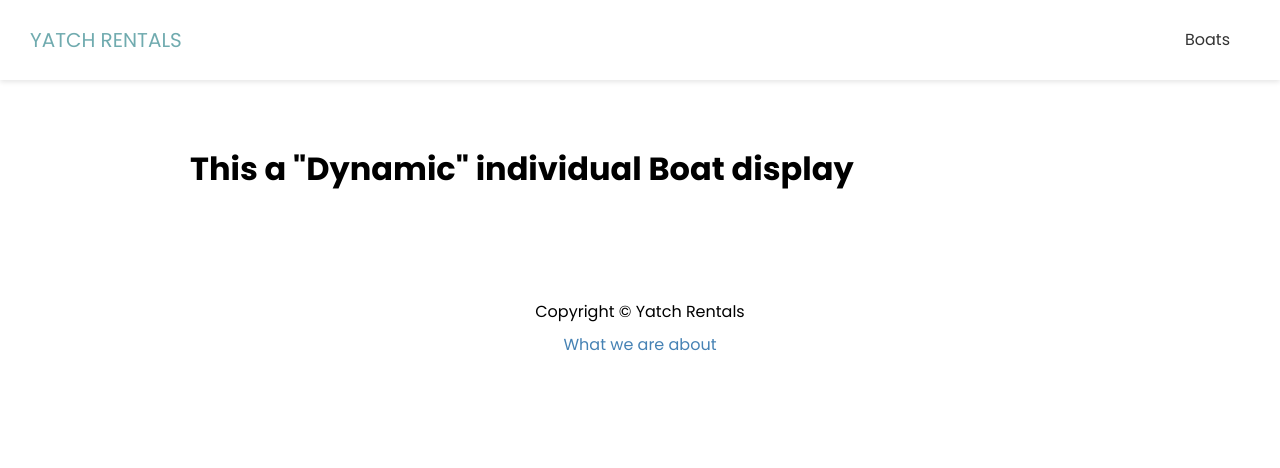
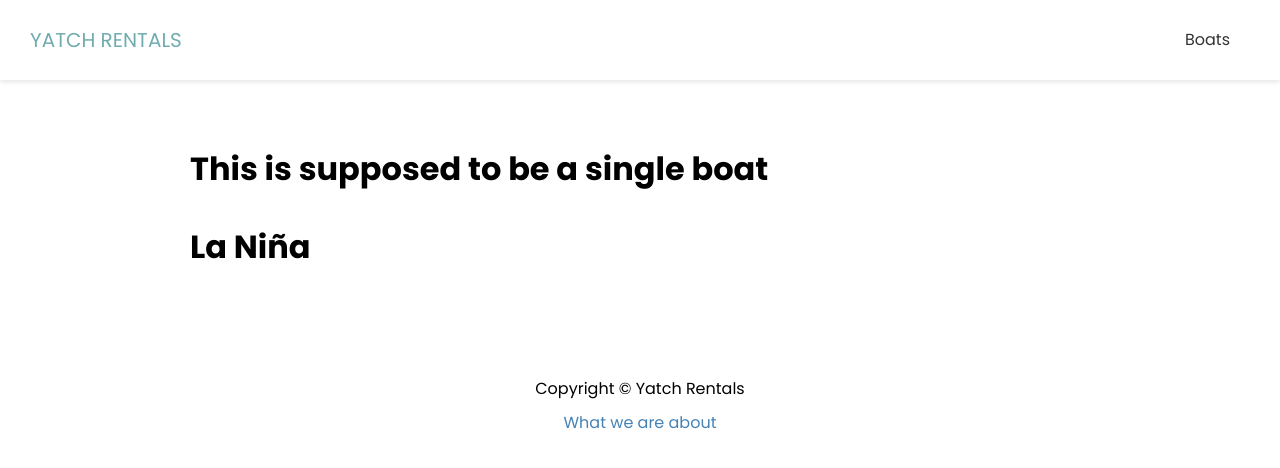
Before and after one commit to blksmth1725/Yatch_Rentals, a Next.js app in the folder yatch_rentals_frontend/: page /boats/Azimut-Atlantis in a window 1280 px wide. Shown: the top 468 px of the page. Built offline with nearby package versions, Linux system fonts and the light colour scheme; no server answers.

Commit message:
Dealing with getServerSideProps issue

```diff
--- a/yatch_rentals_frontend/components/BoatItem.js
+++ b/yatch_rentals_frontend/components/BoatItem.js
@@ -3,7 +3,6 @@ import Image from "next/image";
 import styles from "@/styles/BoatItem.module.css";
 
 export default function BoatItem({ boat }) {
-  console.log(boat.image);
   return (
     <div className={styles.boat}>
       <div className={styles.img}>
--- a/yatch_rentals_frontend/pages/boats/[slug].js
+++ b/yatch_rentals_frontend/pages/boats/[slug].js
@@ -1,9 +1,22 @@
 import Layout from "@/components/Layout";
+import { API_URL } from "@/config/index";
 
-export default function Boat() {
+export default function Boat({ boat }) {
   return (
     <Layout>
-      <h1>This a "Dynamic" individual Boat display</h1>
+      <h1>This is supposed to be a single boat</h1>
+      <h1>{boat.name}</h1>
     </Layout>
   );
 }
+
+export async function getServerSideProps({ query: { slug } }) {
+  const res = await fetch(`${API_URL}/api/boats/${slug}`);
+
+  const boats = await res.json();
+  return {
+    props: {
+      boat: boats[0],
+    },
+  };
+}
--- a/yatch_rentals_frontend/pages/boats/index.js
+++ b/yatch_rentals_frontend/pages/boats/index.js
@@ -3,8 +3,6 @@ import BoatItem from "@/components/BoatItem";
 import { API_URL } from "@/config/index";
 
 export default function BoatsPage({ boats }) {
-  console.log(boats);
-
   return (
     <Layout>
       <h1>Check out our Fleet!</h1>
```
